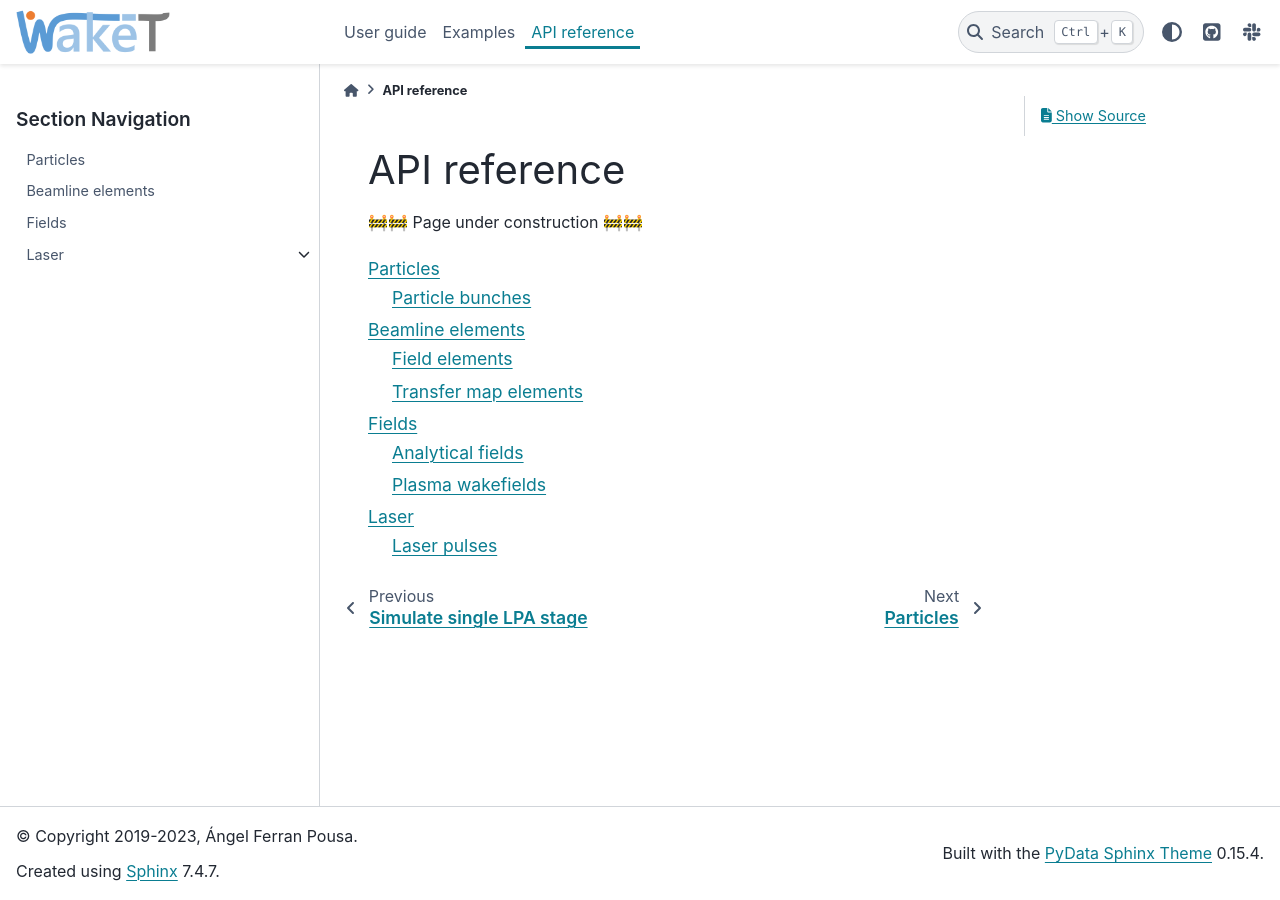
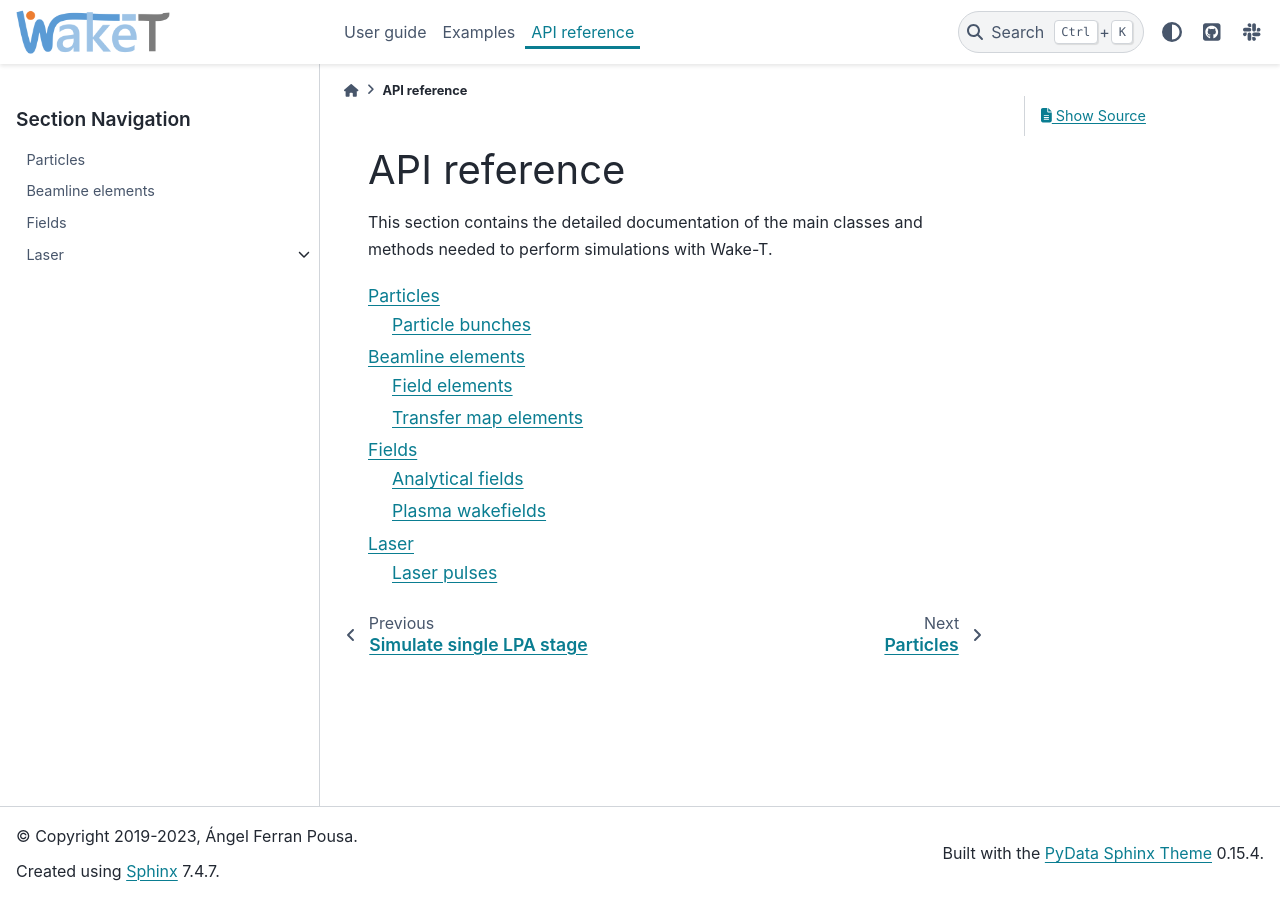
Before and after one commit to AngelFP/Wake-T, a Sphinx documentation site: the page built from docs/source/api/index.rst, in a window 1280 px wide. Built offline with Sphinx 7.4.7 and the PyData theme 0.15.4, drawn with Linux system fonts in a browser that asks for light colours; pages that are not in the unit, such as notebooks, are missing from menus.

Commit message:
Add basic description to API reference

```diff
--- a/docs/source/api/index.rst
+++ b/docs/source/api/index.rst
@@ -1,7 +1,8 @@
 API reference
 =============
 
-🚧🚧 Page under construction 🚧🚧
+This section contains the detailed documentation of the main classes and
+methods needed to perform simulations with Wake-T.
 
 .. toctree::
    :maxdepth: 3
```
